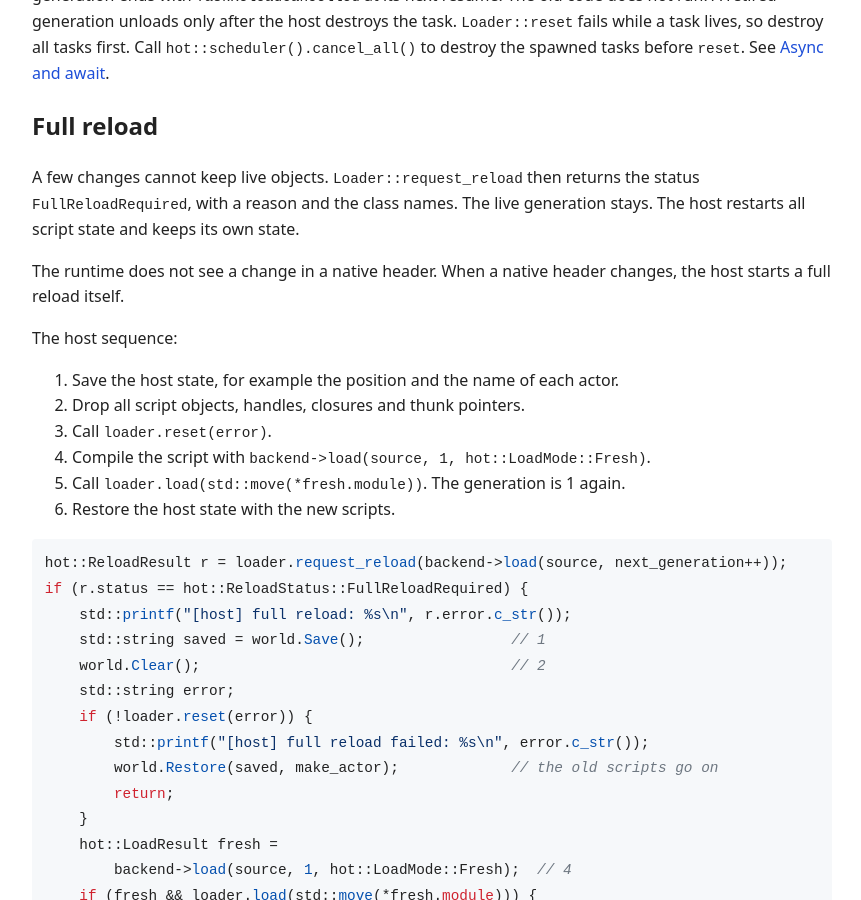
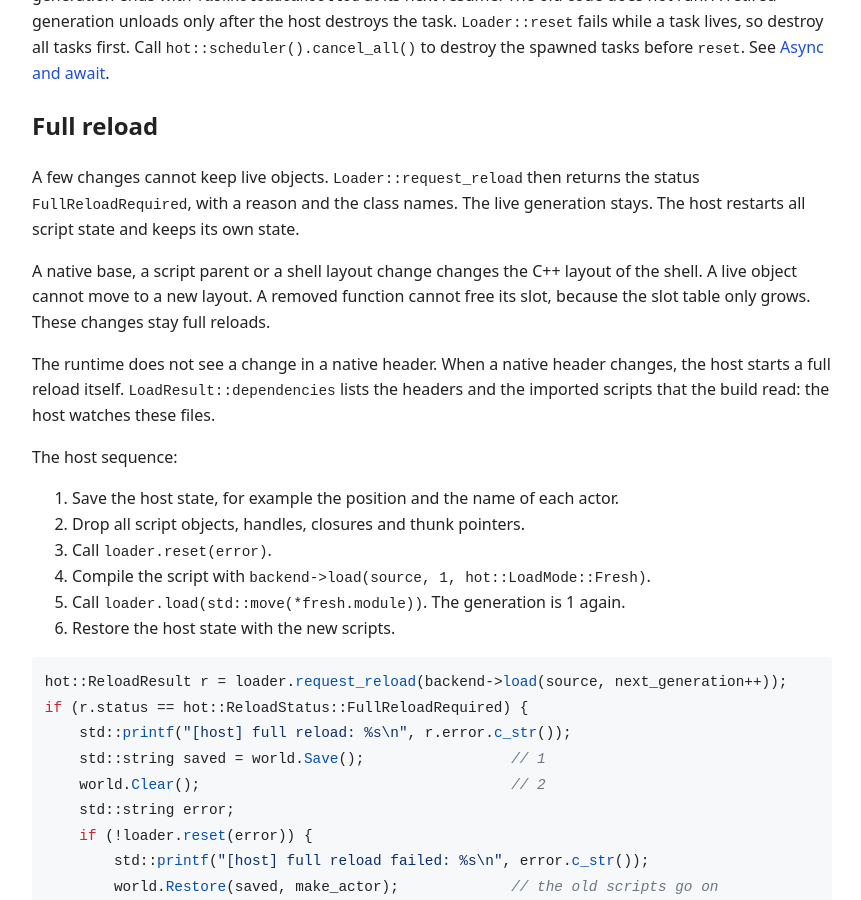
Before and after one commit to rokups/hotpp, a Jekyll site: the page built from hot-reload.md, in a window 1280 px wide and 900 px high, scrolled down 1206 px. Shown: the whole window, without its empty margins (224-1085 px from the left). Built offline with Jekyll 4.4.1, drawn with Linux system fonts in a browser that asks for light colours.

Commit message:
Update docs from 16e6d70

```diff
--- a/hot-reload.md
+++ b/hot-reload.md
@@ -38,7 +38,9 @@ A task of an `async` method keeps its generation alive. After a reload, a suspen
 
 A few changes cannot keep live objects. `Loader::request_reload` then returns the status `FullReloadRequired`, with a reason and the class names. The live generation stays. The host restarts all script state and keeps its own state.
 
-The runtime does not see a change in a native header. When a native header changes, the host starts a full reload itself.
+A native base, a script parent or a shell layout change changes the C++ layout of the shell. A live object cannot move to a new layout. A removed function cannot free its slot, because the slot table only grows. These changes stay full reloads.
+
+The runtime does not see a change in a native header. When a native header changes, the host starts a full reload itself. `LoadResult::dependencies` lists the headers and the imported scripts that the build read: the host watches these files.
 
 The host sequence:
 
```
Also changed, not shown: cmake-scripts.md (+1 -1 lines), embedding-reload.md (+1 -1 lines), limits.md (+1 -1 lines), tools-ls.md (+1 -0 lines).
